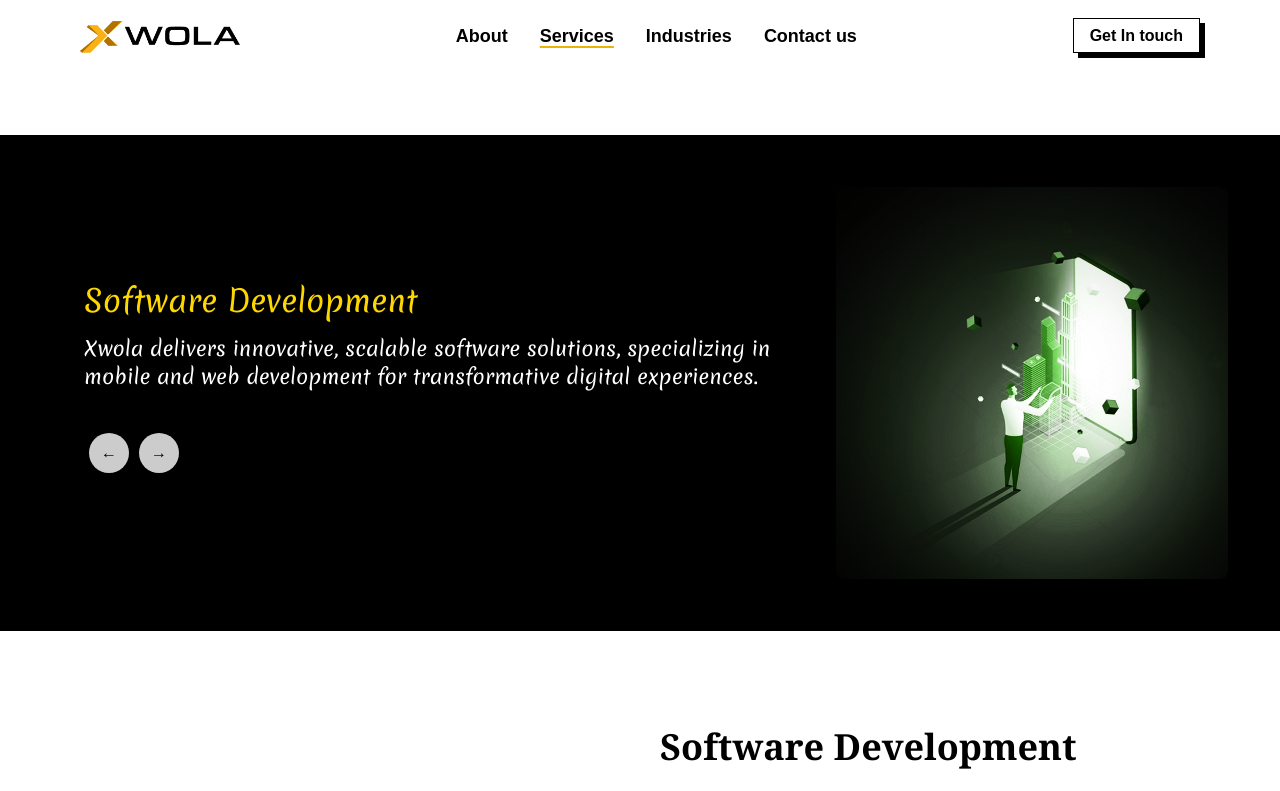
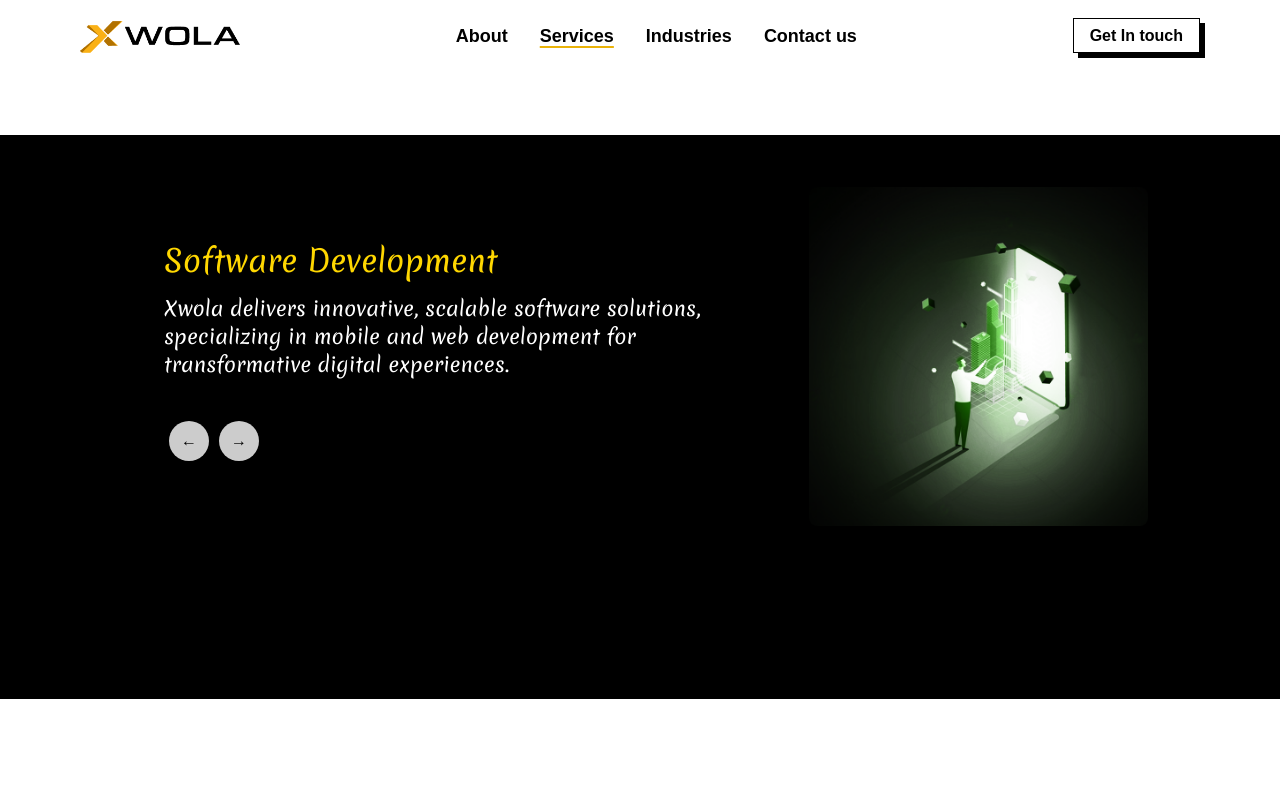
Before and after one commit to devpjvaka/xwola-frontend-new, a React (Vite) app: page /services in a window 1280 px wide. Shown: the top 791 px of the page. Built offline with nearby package versions, Linux system fonts and the light colour scheme.

Commit message:
carousel_container_changes

```diff
--- a/src/components/Services/Services.jsx
+++ b/src/components/Services/Services.jsx
@@ -56,8 +56,6 @@ export const SlideLeft = (delay) => {
   };
 };
 
-;
-
 export const fadeUp = (delay) => {
   return {
     hidden: {
@@ -101,7 +99,6 @@ export const fadeUp = (delay) => {
 //     aosDelay: "700",
 //   },
 // ];
-
 
 const images = [
   {
@@ -166,9 +163,9 @@ const Services = () => {
 
   return (
     <>
-      <div className="relative mx-auto mt-16 max-w-7xl bg-black p-8">
+      <div className=" mx-auto mt-16 bg-black p-8">
         {/* Carousel Viewport */}
-        <div className="embla w-full" ref={emblaRef}>
+        <div className=" container embla w-full h-[500px]" ref={emblaRef}>
           <div className="embla__container flex">
             {images.map((slide, index) => (
               <motion.div
@@ -189,8 +186,7 @@ const Services = () => {
                   </h2>
                   <p className="mt-4 text-xl font-handwritting text-white">
                     {slide.subtitle}
-                  </p>{" "}
-                  {/* Increased mt-2 to mt-4 */}
+                  </p>
                   {/* Navigation Buttons */}
                   <div className="flex items-center mt-8">
                     {/* Navigation Arrows */}
```
Also changed, not shown: src/components/Industries/Industries.jsx (indentation only).
